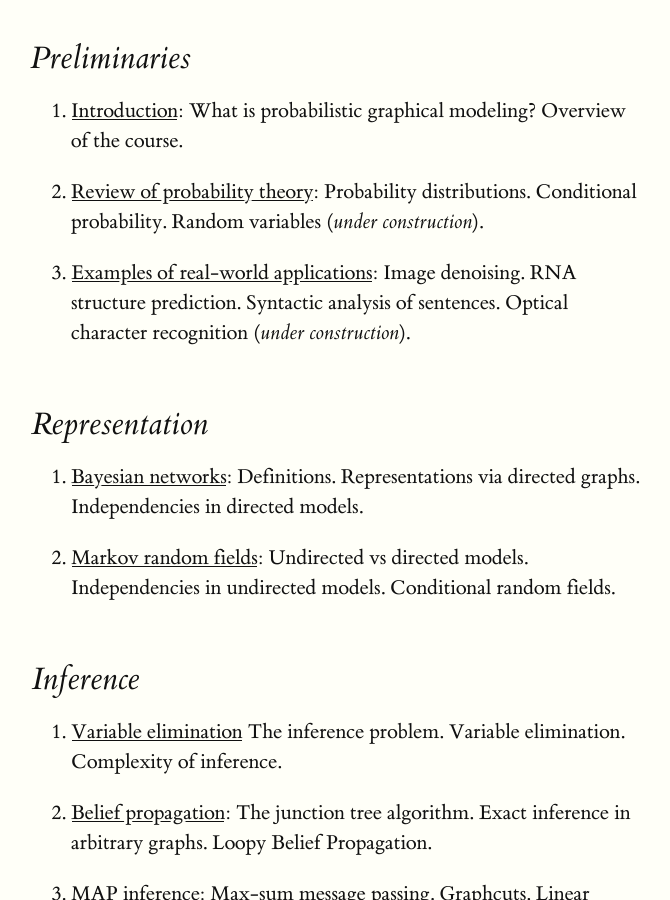
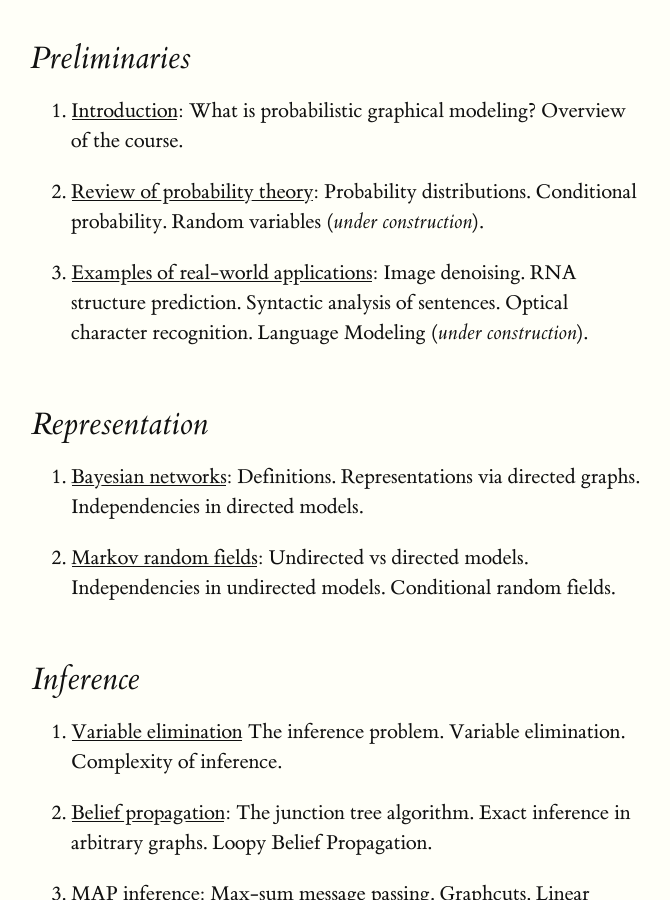
Before and after one commit to ermongroup/cs228-notes, a Jekyll site: the page built from index.md, in a window 1280 px wide and 900 px high, scrolled down 538 px. Shown: the whole window, without its empty margins (129-799 px from the left). Built offline with Jekyll 4.4.1, drawn with Linux system fonts in a browser that asks for light colours.

Commit message:
dummy push

```diff
--- a/index.md
+++ b/index.md
@@ -15,7 +15,7 @@ This course starts by introducing probabilistic graphical models from the very b
 
 2. [Review of probability theory](preliminaries/probabilityreview): Probability distributions. Conditional probability. Random variables (*under construction*).
 
-3. [Examples of real-world applications](preliminaries/applications): Image denoising. RNA structure prediction. Syntactic analysis of sentences. Optical character recognition (*under construction*).
+3. [Examples of real-world applications](preliminaries/applications): Image denoising. RNA structure prediction. Syntactic analysis of sentences. Optical character recognition. Language Modeling (*under construction*).
 
 ## Representation
 
```
